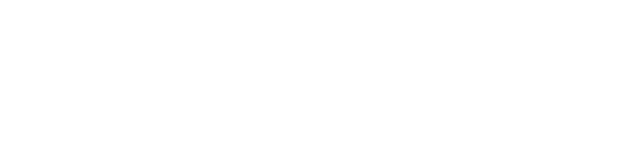
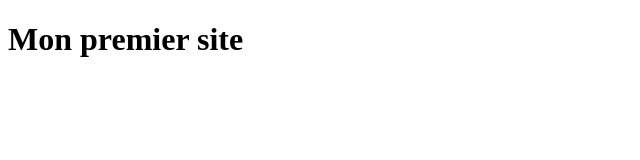
Before and after one commit to IBassaoud/googlepage, a plain HTML site: page index.html in a window 1280 px wide. Shown: the whole page, without its empty margins (0-640 px from the left). Drawn offline with Linux system fonts and the light colour scheme.

Commit message:
body titre, background blue

```diff
--- a/index.html
+++ b/index.html
@@ -7,6 +7,6 @@
     <title>BASSAOUD Ismail</title>
 </head>
 <body>
-
+    <h1>Mon premier site</h1>
 </body>
 </html>
--- a/style.css
+++ b/style.css
@@ -0,0 +1,3 @@
+body{
+    background-color:blue ;
+}
```
